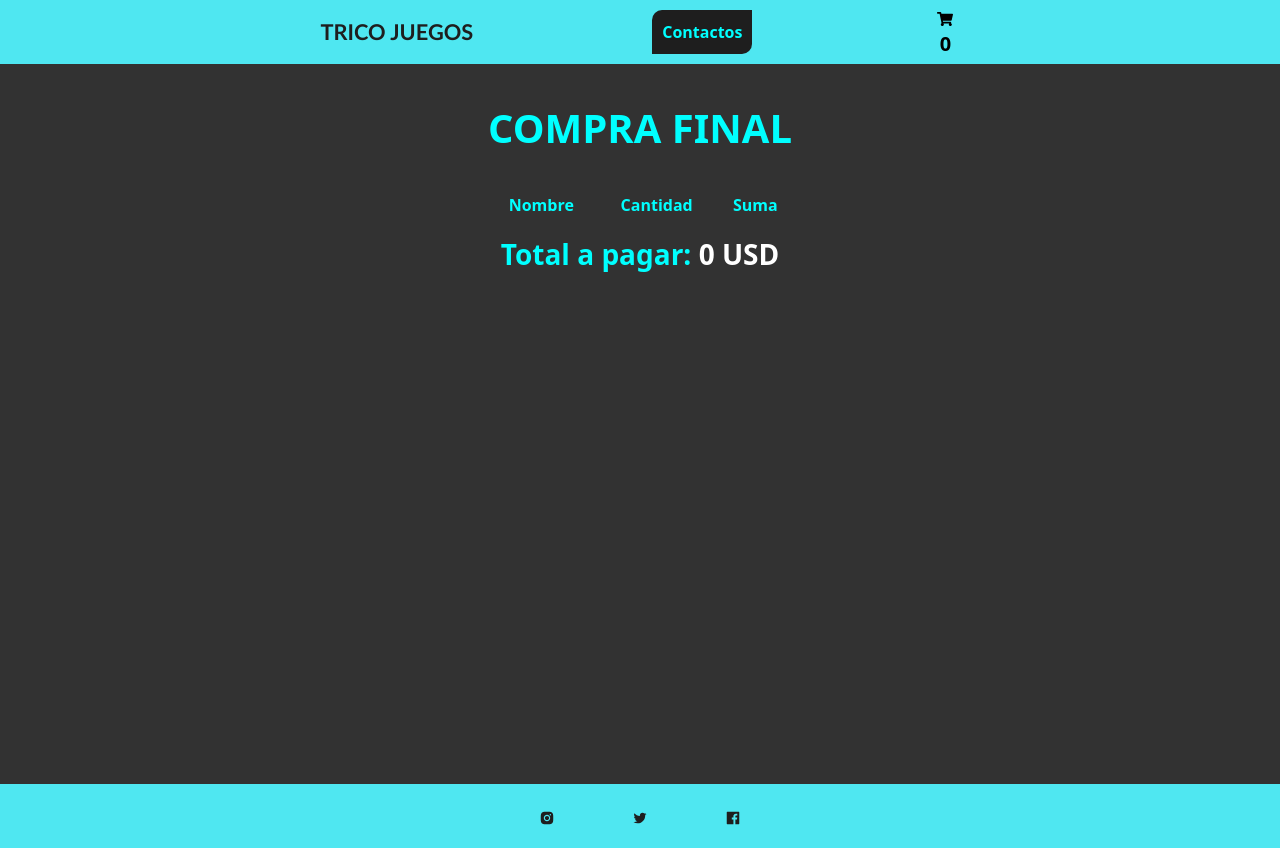
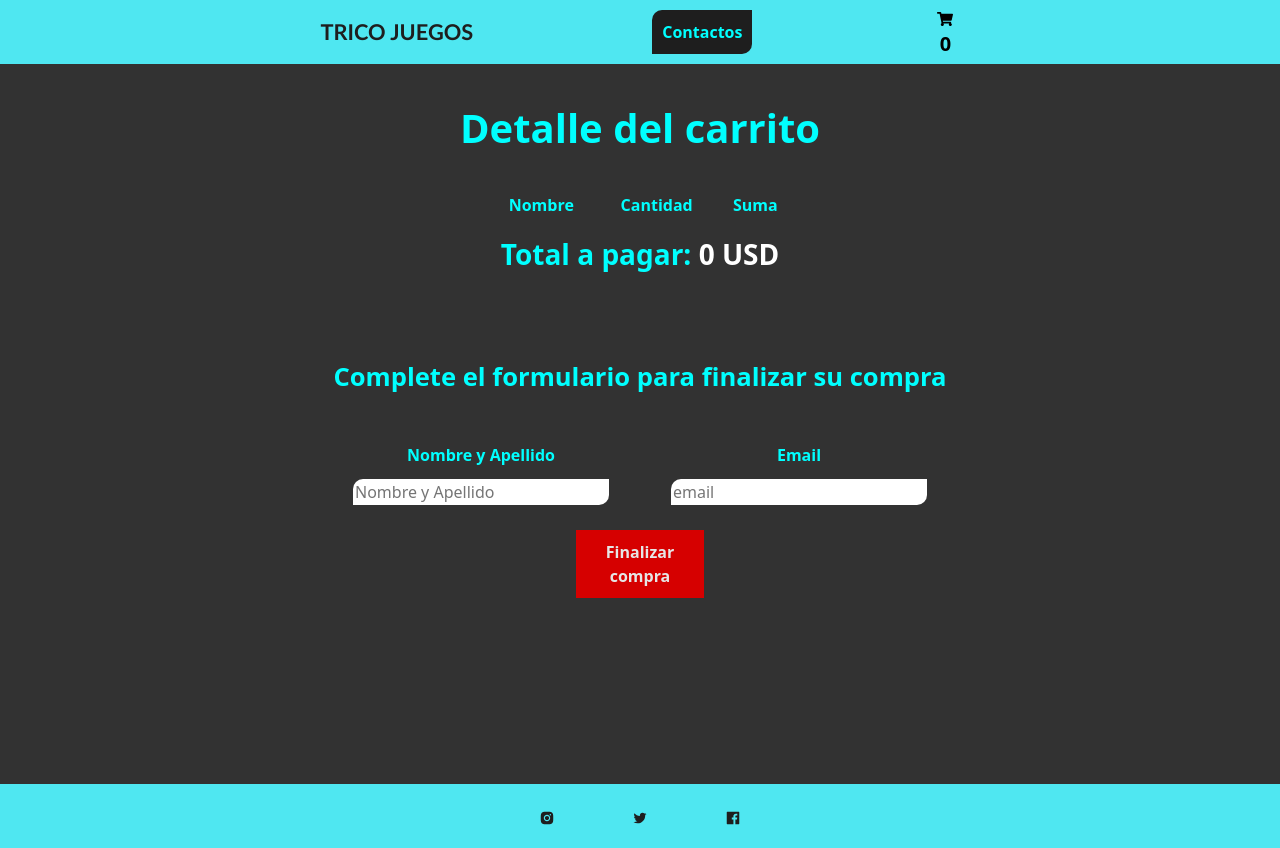
Before and after one commit to jhonatanperez2022/React-Js, a React (Create React App) app: page /su-compra in a window 1280 px wide. Built offline with nearby package versions, Linux system fonts and the light colour scheme.

Commit message:
agregando form

```diff
--- a/src/App.css
+++ b/src/App.css
@@ -517,6 +517,47 @@
   margin: 5px;
 }
 
+/*form*/
+.tableForm {
+  width: 50%;
+  margin: 20px auto;
+  display: flex;
+  flex-direction: column;
+  justify-content: center;
+  align-items: center;
+}
+.tableForm h2{
+  margin: 70px auto 50px;
+  font-weight: bold;
+  font-size: 2vw;
+  color: aqua;
+}
+
+.tableForm label {
+  color: aqua;
+}
+.tableForm input {
+  width: 20vw;
+  margin: 10px 30px 0px;
+  border-radius: 10px 0px;
+  border: none;
+  background-color: white;
+  color: black;
+}
+.tableForm button {
+  margin: 3vh 0;
+  padding: 10px;
+  width: 10vw;
+  border: none;
+  background-color: rgb(214, 0, 0);
+  color: rgb(230, 230, 230);
+  font-weight: bolder;
+
+}
+.tableForm button:hover {
+  background-color: red;
+}
+
 /*Footer*/
 .footerDiv {
     background-color: rgb(79, 231, 241);
--- a/src/components/CompraFinal/CompraFinal.js
+++ b/src/components/CompraFinal/CompraFinal.js
@@ -1,13 +1,31 @@
 import React from 'react'
 import { UseCartContext } from '../context/CartContext'
+import { db } from '../../FireBase/firebase-config'
+import { addDoc, collection } from 'firebase/firestore'
 
 const CompraFinal = () => {
-    const { cart, sumaTotal } = UseCartContext()
+    const { cart, sumaTotal, vaciarCart } = UseCartContext()
+
+
+    const order = {
+        buyer: {
+            name: "jhonatan",
+            email: "jhona@gmail.com"
+        },
+        items: cart.map(producto => ({ id: producto.id, name: producto.name, price: producto.precio, quantity: producto.cantidad})),
+        total: sumaTotal
+    }
+
+    const issueOrder = () => {
+        const orderCollection = collection(db, "order");
+        addDoc(orderCollection, order)
+        .then(({ id }) => console.log(id))
+    }
 
     return (
     <div className='compraFinal'>
         <h1>
-            COMPRA FINAL
+            Detalle del carrito
         </h1>
         <div className='compraFinal-Table'>
             <table>
@@ -30,9 +48,37 @@ const CompraFinal = () => {
                 }
                 </tbody>
             </table>
-            </div>
+        </div>
         <h3>Total a pagar: <span className='compraFinal-Span'>{sumaTotal} USD</span></h3>
-
+        <div className='tableForm'>
+            <h2>Complete el formulario para finalizar su compra</h2>
+        <table>
+            <thead>
+                <tr>
+                    <th>
+                        <label for="name"> Nombre y Apellido</label>
+                    </th>
+                    <th>
+                        <label for="email"> Email </label>
+                    </th>
+                </tr>
+            </thead>
+            <tbody>
+                <tr>
+                    <td>
+                        <input id="name" type="text" name="name" placeholder='Nombre y Apellido' />
+                    </td>
+                    <td>
+                        <input id="email" type="email" name="email" placeholder='email' />
+                    </td>
+                </tr>
+            </tbody>
+        </table>
+        <button onClick={() => {
+            issueOrder()
+            vaciarCart()
+        }}>Finalizar compra</button>
+        </div>
     </div>
 
   )
--- a/src/components/ModalCart.js
+++ b/src/components/ModalCart.js
@@ -9,7 +9,7 @@ import { Link } from 'react-router-dom';
 
 function ModalCart({ show, handleClose }) {
 
-  const { cart, deleteGame, setCount, vaciarCart, sumaTotal } = UseCartContext();
+  const { cart, deleteGame, vaciarCart, sumaTotal } = UseCartContext();
 
 
   return (
@@ -53,10 +53,9 @@ function ModalCart({ show, handleClose }) {
 
           <Link to={`su-compra`} className='modal-footer__finalizar' onClick={() => {
             handleClose()
-            setCount(0)
           }}>
             <p>
-              Finalizar Compra
+              Detalle del carrito
             </p>
           </Link>
 
--- a/src/components/context/CartContext.js
+++ b/src/components/context/CartContext.js
@@ -30,6 +30,7 @@ const addProduct = (prodId) => {
         setCart([...cart, findGame])
 
     }
+
 };
 
 
@@ -52,7 +53,6 @@ const deleteGame = (id) => {
         setCount(count - 1)
 
     }
-
 }
 
 
```
